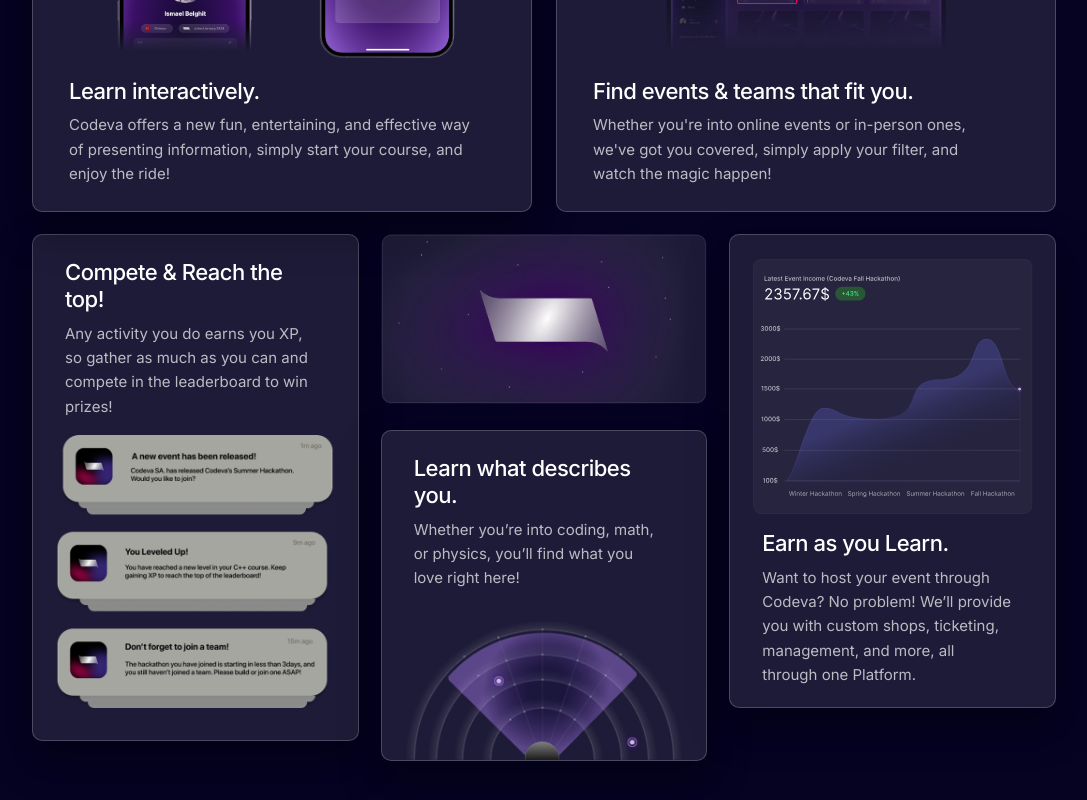
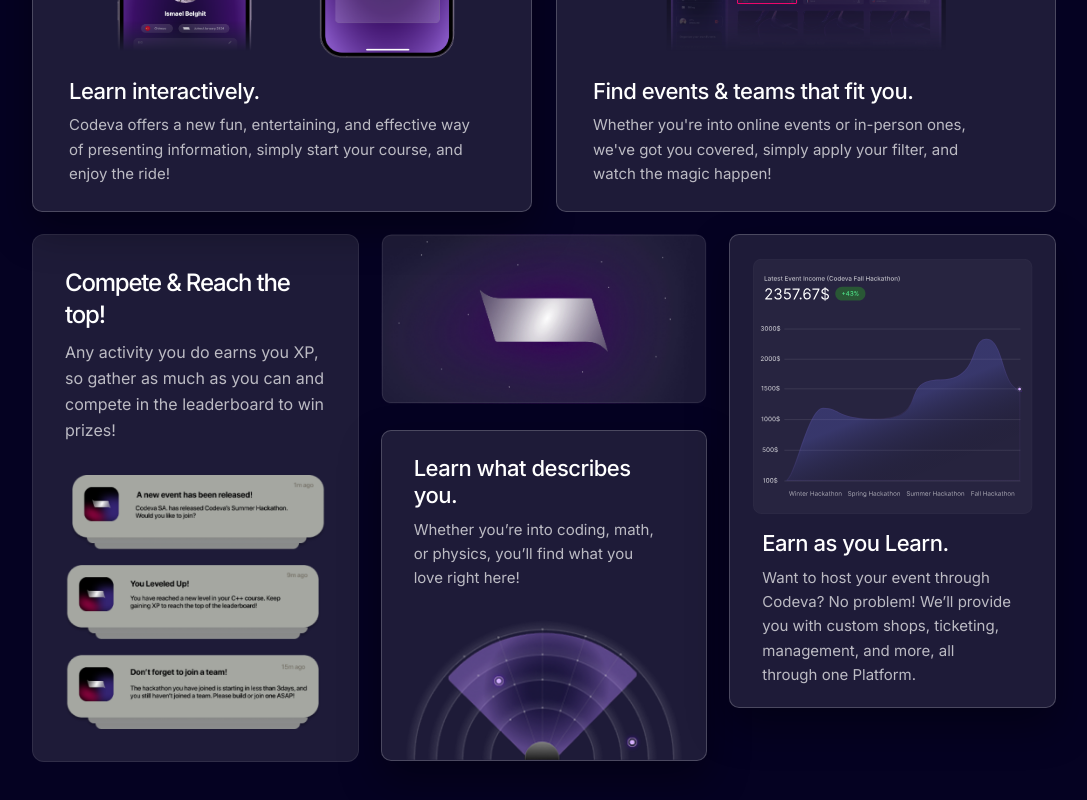
Before and after one commit to SwapnilDass/educodeva-renameFiles, a React (Vite) app: page / in a window 1280 px wide. Shown: the part 1430-2230 px from the top of the page, without its empty margins (96-1183 px from the left). Built offline with nearby package versions, Linux system fonts and the light colour scheme.

Commit message:
Add notifications image and refactor Feature3 layout

```diff
--- a/src/components/pages/landing/section-1/Feature3.tsx
+++ b/src/components/pages/landing/section-1/Feature3.tsx
@@ -1,26 +1,22 @@
 export default function Feature3() {
   return (
-    <div className="bg-[#1E1B38] border border-white/20 rounded-[10px] shadow-[0_18px_40px_rgba(0,0,0,0.35)] px-5 pt-3 pb-4 md:pt-6 md:pb-5 flex flex-col justify-start gap-3 md:gap-4 w-full overflow-hidden">
-
-      <div className="pl-2 md:pl-3 max-w-[92%] text-left">
-        <h3 className="text-white text-[20px] md:text-[22px] font-medium leading-tight tracking-[-0.5px]">
+    <div className="max-w-xl break-inside-avoid space-y-8 rounded-xl border-[1.6px] border-white/[8%] bg-white/10 p-6 md:p-8">
+      <div className="max-w-prose space-y-2 text-left">
+        <h3 className="text-xl font-medium leading-tight tracking-tighter text-white md:text-2xl">
           Compete & Reach the top!
         </h3>
-        <p className="mt-2 text-white/70 text-[14px] md:text-[15px] leading-relaxed">
-          Any activity you do earns you XP, so gather as much as you can and compete in the leaderboard to win prizes!
+        <p className="text-base leading-relaxed text-white/70">
+          Any activity you do earns you XP, so gather as much as you can and
+          compete in the leaderboard to win prizes!
         </p>
       </div>
 
-      {/* Notifications */}
-      <div className="flex justify-center items-center mb-3">
-        <div className="relative w-[240px] md:w-[260px] lg:w-[280px]">
-          <img
-            src="/brand/png/Notifications.png"
-            alt="Notifications"
-            className="w-full h-auto object-contain"
-          />
-        </div>
-      </div>
+      {/* Notifications Image */}
+      <img
+        src="/landing/notifications.png"
+        alt="Notifications"
+        className="h-auto w-full object-contain"
+      />
     </div>
   );
 }
```
Also changed, not shown: public/landing/notifications.png (added).
